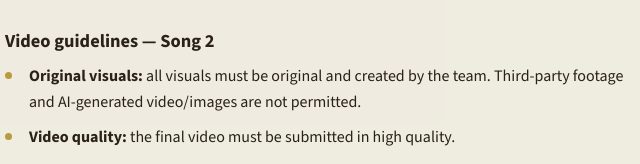
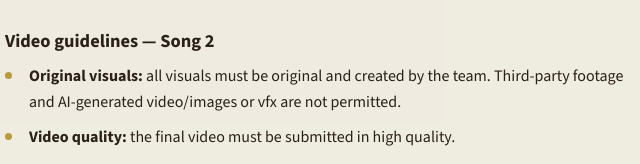
Before and after one commit to johnz81/Nuhro-2026, a plain HTML site: page index.html in a window 1280 px wide. Shown: the part 6227-6391 px from the top of the page, 319-959 px from the left. Drawn offline with nearby package versions, Linux system fonts and the light colour scheme.

Commit message:
Clarify restrictions on visuals for Song 2

```diff
--- a/index.html
+++ b/index.html
@@ -645,7 +645,7 @@
 
       <h3>Video guidelines — Song 2</h3>
       <ul class="plain">
-        <li><strong>Original visuals:</strong> all visuals must be original and created by the team. Third-party footage and AI-generated video/images are not permitted.</li>
+        <li><strong>Original visuals:</strong> all visuals must be original and created by the team. Third-party footage and AI-generated video/images or vfx are not permitted.</li>
         <li><strong>Video quality:</strong> the final video must be submitted in high quality.</li>
         <li><strong>Spiritual standards:</strong> all visuals, costumes, actions, and presentation elements must be appropriate and maintain Christian and spiritual standards.</li>
         <li><strong>Live performance:</strong> during the song, the singers must be clearly and continuously shown performing live, with natural facial expressions, smiles, energy, and engagement appropriate to the song.</li>
```
